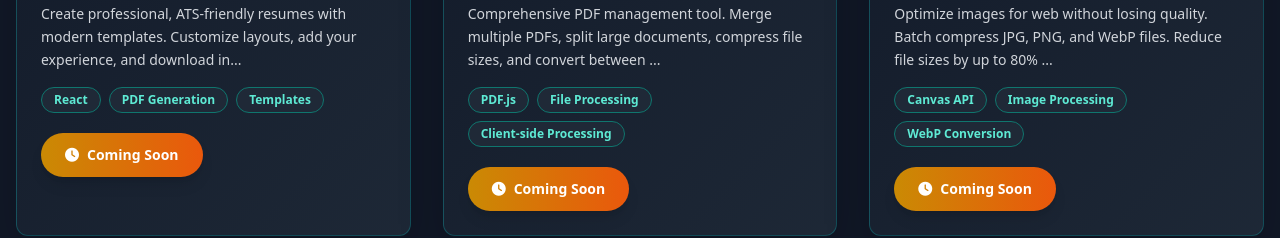
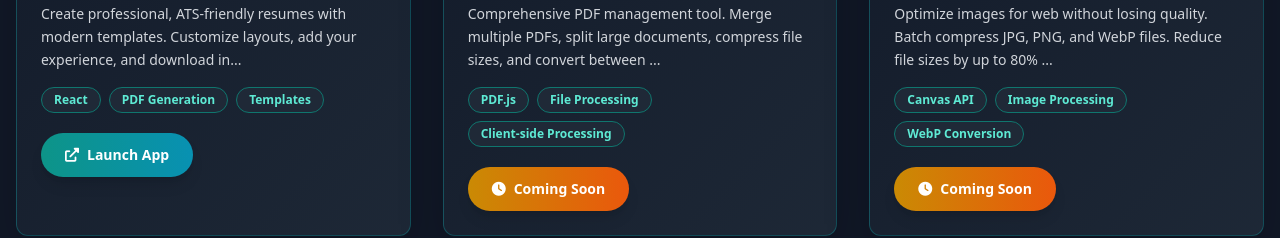
Before and after one commit to ranjanoa/WebappsPlatform, a React (Create React App) app: page / in a window 1280 px wide. Shown: the part 1920-2158 px from the top of the page. Built offline with nearby package versions, Linux system fonts and the light colour scheme.

Commit message:
feat: update Resume Creator link and set status to active

```diff
--- a/src/App.js
+++ b/src/App.js
@@ -21,10 +21,9 @@ function App() {
             title: 'Resume Creator',
             description: 'Create professional, ATS-friendly resumes with modern templates. Customize layouts, add your experience, and download in PDF format. Perfect for job seekers looking to make a great first impression.',
             thumbnail: 'https://placehold.co/600x400/1F2937/00ffff?text=Resume+Creator',
-            liveLink: '#',
+            liveLink: 'https://pro-resume-ranjanoas-projects.vercel.app/',
             techStack: 'React, PDF Generation, Templates, Form Validation',
-            category: 'Productivity',
-            status: 'Coming Soon'
+            category: 'Productivity'
           },
           {
             id: 'generic2',
```
